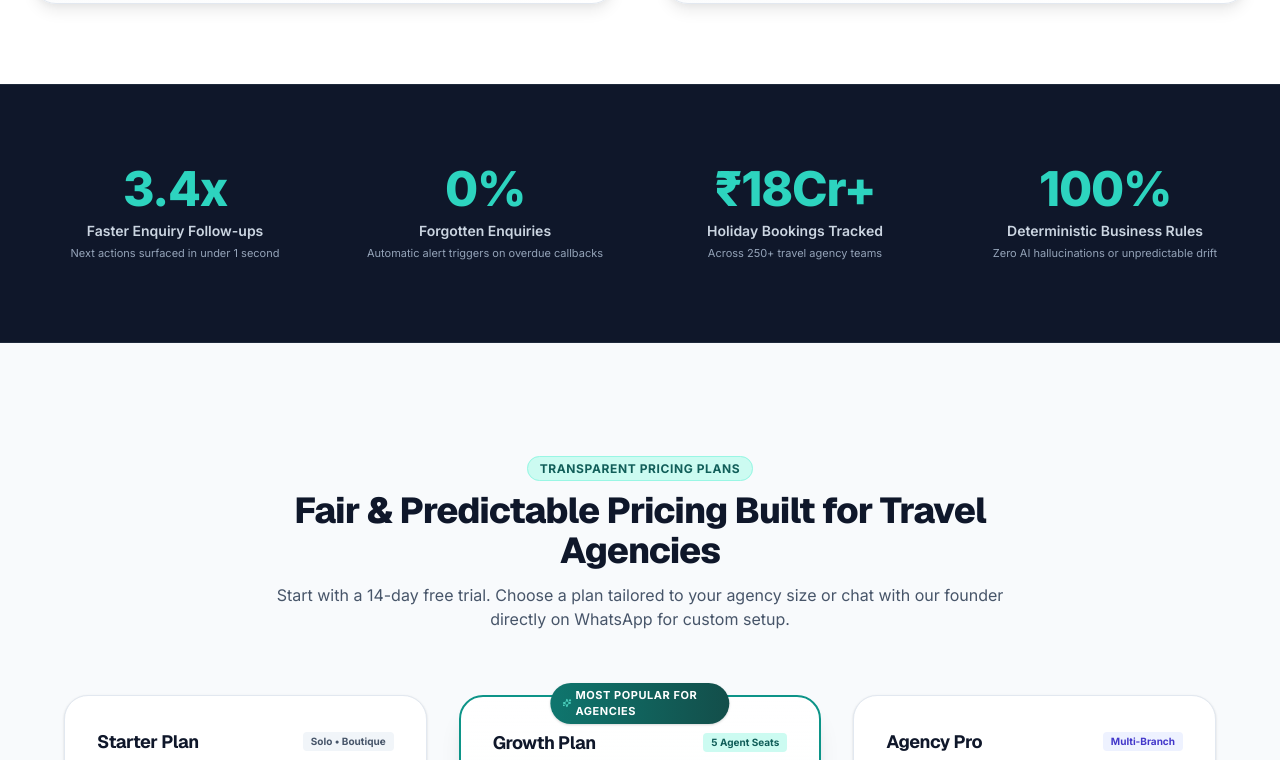
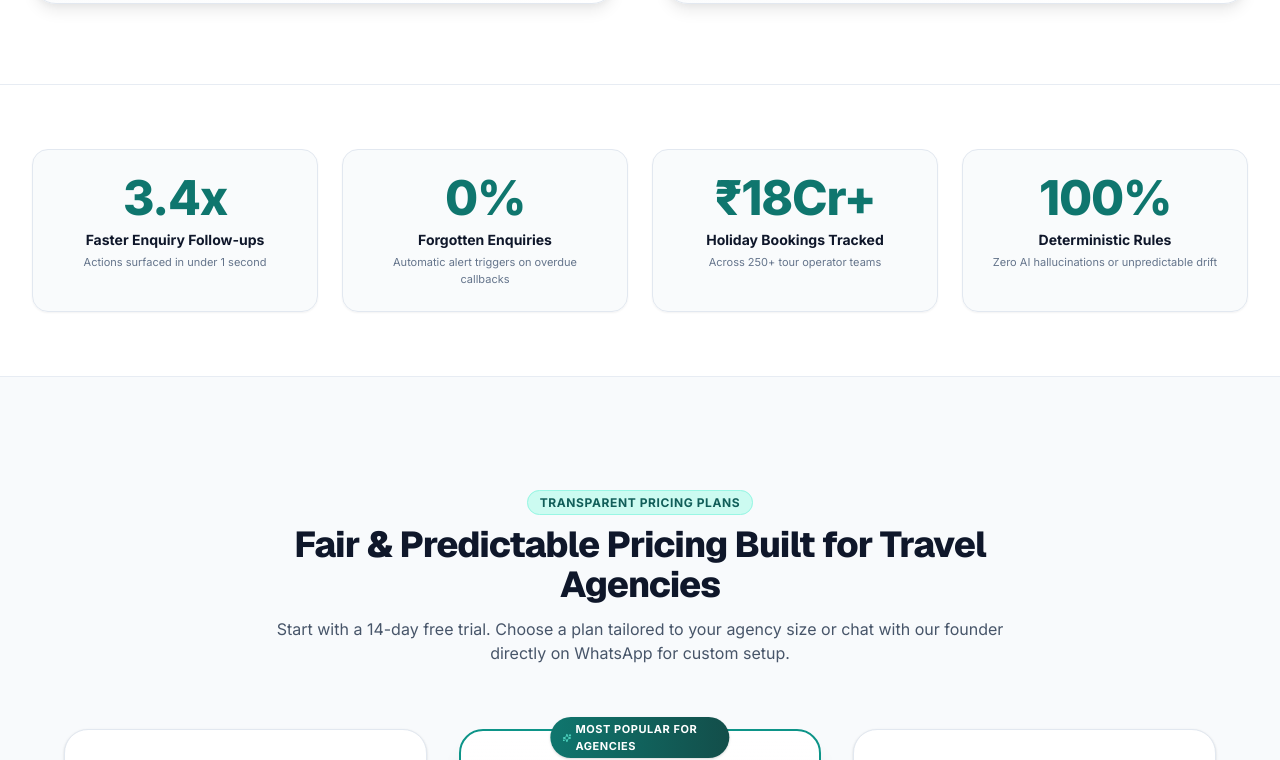
Before and after one commit to moviesmoc/Actilynq, a React (Vite) app in the folder client/: page / in a window 1280 px wide. Shown: the part 2780-3540 px from the top of the page. Built offline with nearby package versions, Linux system fonts and the light colour scheme; no server answers; the HTML template or start-up script is replaced by a standard one.

Commit message:
fix(landing): resolve dark contrast issue on pre-footer and footer with clean light glassmorphism

```diff
--- a/client/src/pages/Landing.jsx
+++ b/client/src/pages/Landing.jsx
@@ -648,39 +648,39 @@ export default function Landing() {
       </section>
 
       {/* 4-COLUMN SOCIAL PROOF METRICS (Frame 9 from reference video) */}
-      <section className="py-16 bg-slate-900 text-white border-y border-slate-800">
+      <section className="py-16 bg-white border-y border-slate-200/80">
         <div className="max-w-7xl mx-auto px-4 sm:px-6 lg:px-8">
-          <div className="grid grid-cols-2 lg:grid-cols-4 gap-6 text-center">
-            <div className="p-4">
-              <p className="text-3xl sm:text-4xl lg:text-5xl font-extrabold text-teal-400 tracking-tight">
+          <div className="grid grid-cols-2 lg:grid-cols-4 gap-4 sm:gap-6">
+            <div className="p-6 rounded-2xl bg-slate-50/80 border border-slate-200 text-center shadow-xs hover:border-teal-300 transition-colors">
+              <p className="text-3xl sm:text-4xl lg:text-5xl font-extrabold text-teal-700 tracking-tight">
                 3.4x
               </p>
-              <p className="text-xs sm:text-sm font-semibold text-slate-300 mt-2">Faster Enquiry Follow-ups</p>
-              <p className="text-[11px] text-slate-400 mt-1">Next actions surfaced in under 1 second</p>
+              <p className="text-xs sm:text-sm font-bold text-slate-900 mt-2">Faster Enquiry Follow-ups</p>
+              <p className="text-[11px] text-slate-500 mt-1">Actions surfaced in under 1 second</p>
             </div>
 
-            <div className="p-4">
-              <p className="text-3xl sm:text-4xl lg:text-5xl font-extrabold text-teal-400 tracking-tight">
+            <div className="p-6 rounded-2xl bg-slate-50/80 border border-slate-200 text-center shadow-xs hover:border-teal-300 transition-colors">
+              <p className="text-3xl sm:text-4xl lg:text-5xl font-extrabold text-teal-700 tracking-tight">
                 0%
               </p>
-              <p className="text-xs sm:text-sm font-semibold text-slate-300 mt-2">Forgotten Enquiries</p>
-              <p className="text-[11px] text-slate-400 mt-1">Automatic alert triggers on overdue callbacks</p>
+              <p className="text-xs sm:text-sm font-bold text-slate-900 mt-2">Forgotten Enquiries</p>
+              <p className="text-[11px] text-slate-500 mt-1">Automatic alert triggers on overdue callbacks</p>
             </div>
 
-            <div className="p-4">
-              <p className="text-3xl sm:text-4xl lg:text-5xl font-extrabold text-teal-400 tracking-tight">
+            <div className="p-6 rounded-2xl bg-slate-50/80 border border-slate-200 text-center shadow-xs hover:border-teal-300 transition-colors">
+              <p className="text-3xl sm:text-4xl lg:text-5xl font-extrabold text-teal-700 tracking-tight">
                 ₹18Cr+
               </p>
-              <p className="text-xs sm:text-sm font-semibold text-slate-300 mt-2">Holiday Bookings Tracked</p>
-              <p className="text-[11px] text-slate-400 mt-1">Across 250+ travel agency teams</p>
+              <p className="text-xs sm:text-sm font-bold text-slate-900 mt-2">Holiday Bookings Tracked</p>
+              <p className="text-[11px] text-slate-500 mt-1">Across 250+ tour operator teams</p>
             </div>
 
-            <div className="p-4">
-              <p className="text-3xl sm:text-4xl lg:text-5xl font-extrabold text-teal-400 tracking-tight">
+            <div className="p-6 rounded-2xl bg-slate-50/80 border border-slate-200 text-center shadow-xs hover:border-teal-300 transition-colors">
+              <p className="text-3xl sm:text-4xl lg:text-5xl font-extrabold text-teal-700 tracking-tight">
                 100%
               </p>
-              <p className="text-xs sm:text-sm font-semibold text-slate-300 mt-2">Deterministic Business Rules</p>
-              <p className="text-[11px] text-slate-400 mt-1">Zero AI hallucinations or unpredictable drift</p>
+              <p className="text-xs sm:text-sm font-bold text-slate-900 mt-2">Deterministic Rules</p>
+              <p className="text-[11px] text-slate-500 mt-1">Zero AI hallucinations or unpredictable drift</p>
             </div>
           </div>
         </div>
@@ -1088,22 +1088,29 @@ export default function Landing() {
         </div>
       </section>
 
-      {/* PRE-FOOTER HIGH-CONVERTING CTA BANNER (Frame 17-18 from reference video) */}
-      <section className="py-16 sm:py-24 bg-gradient-to-br from-slate-950 via-teal-950 to-slate-900 text-white relative overflow-hidden">
-        <div className="absolute inset-0 bg-grid-mesh opacity-10 pointer-events-none" />
-        <div className="max-w-5xl mx-auto px-4 sm:px-6 lg:px-8 text-center relative z-10">
-          <h2 className="text-2xl sm:text-4xl lg:text-5xl font-extrabold tracking-tight">
+      {/* PRE-FOOTER HIGH-CONVERTING CTA BANNER (Clean Light Glassmorphic Style) */}
+      <section className="py-20 bg-gradient-to-b from-slate-50 to-teal-50/50">
+        <div className="max-w-5xl mx-auto px-4 sm:px-6 lg:px-8">
+          <div className="p-8 sm:p-14 rounded-3xl bg-white border border-teal-200/90 shadow-xl shadow-teal-900/5 text-center relative overflow-hidden">
+            <div className="absolute top-0 right-0 w-80 h-80 bg-teal-100/50 rounded-full blur-3xl pointer-events-none -mr-20 -mt-20" />
+            <div className="absolute bottom-0 left-0 w-80 h-80 bg-emerald-100/40 rounded-full blur-3xl pointer-events-none -ml-20 -mb-20" />
+
+            <div className="relative z-10">
+              <span className="text-[11px] font-bold text-teal-800 bg-teal-50 border border-teal-200 px-3 py-1 rounded-full uppercase tracking-wider inline-block mb-3">
+                14-Day Full Access Trial
+              </span>
+              <h2 className="text-2xl sm:text-4xl lg:text-5xl font-extrabold text-slate-900 tracking-tight">
                 Ready to Never Lose Another Travel Booking?
               </h2>
-          <p className="mt-4 text-xs sm:text-base text-slate-300 max-w-2xl mx-auto leading-relaxed">
+              <p className="mt-4 text-xs sm:text-base text-slate-600 max-w-2xl mx-auto leading-relaxed">
                 Start your 14-day free trial today. Join 250+ tour operators who follow up faster, close more itineraries, and grow their agency revenue.
               </p>
 
-          <div className="mt-8 flex flex-col sm:flex-row items-center justify-center gap-3">
+              <div className="mt-8 flex flex-col sm:flex-row items-center justify-center gap-3.5">
                 <button
                   type="button"
                   onClick={() => navigate('/register')}
-              className="w-full sm:w-auto px-8 py-3.5 rounded-full bg-gradient-to-r from-teal-500 to-emerald-500 hover:from-teal-400 hover:to-emerald-400 text-slate-950 font-extrabold text-sm shadow-xl shadow-teal-500/20 hover:scale-[1.02] transition-all flex items-center justify-center gap-2"
+                  className="w-full sm:w-auto px-8 py-3.5 rounded-full bg-gradient-to-r from-teal-700 via-teal-800 to-teal-900 hover:from-teal-800 hover:to-teal-950 text-white font-bold text-sm shadow-lg shadow-teal-900/20 hover:scale-[1.02] transition-all flex items-center justify-center gap-2"
                 >
                   <span>Create Free Agency Workspace</span>
                   <ArrowRight className="w-4 h-4" />
@@ -1112,76 +1119,78 @@ export default function Landing() {
                   href={`${WHATSAPP_LINK_BASE}?text=Hi%2C%20I%20am%20interested%20in%20ActiLynq%20Travel%20CRM.`}
                   target="_blank"
                   rel="noreferrer"
-              className="w-full sm:w-auto px-7 py-3.5 rounded-full bg-white/10 hover:bg-white/15 border border-white/20 text-white font-bold text-sm backdrop-blur-xs transition-all flex items-center justify-center gap-2"
+                  className="w-full sm:w-auto px-7 py-3.5 rounded-full bg-white hover:bg-emerald-50 border border-emerald-300 text-emerald-800 font-bold text-sm shadow-xs transition-all flex items-center justify-center gap-2"
                 >
-              <WhatsAppIcon className="w-4 h-4 text-emerald-400" />
+                  <WhatsAppIcon className="w-4 h-4 text-emerald-600" />
                   <span>WhatsApp Founder (+91 7359510771)</span>
                 </a>
               </div>
             </div>
+          </div>
+        </div>
       </section>
 
-      {/* 4-COLUMN FOOTER (Frame 18 from reference video) */}
-      <footer className="bg-slate-950 text-slate-400 py-14 border-t border-slate-900 text-xs">
+      {/* 4-COLUMN FOOTER (Clean Crisp White Style matching Reference Video) */}
+      <footer className="bg-white text-slate-600 py-14 border-t border-slate-200 text-xs">
         <div className="max-w-7xl mx-auto px-4 sm:px-6 lg:px-8">
-          <div className="grid grid-cols-2 md:grid-cols-5 gap-8 pb-12 border-b border-slate-800/80">
+          <div className="grid grid-cols-2 md:grid-cols-5 gap-8 pb-12 border-b border-slate-200">
             {/* Col 1: Brand & Tagline */}
             <div className="col-span-2 space-y-3">
               <div className="flex items-center gap-2.5">
-                <div className="w-8 h-8 rounded-lg bg-teal-800 text-white flex items-center justify-center">
+                <div className="w-8 h-8 rounded-xl bg-teal-800 text-white flex items-center justify-center shadow-xs">
                   <Compass className="w-4 h-4 text-teal-300" />
                 </div>
-                <span className="text-lg font-bold text-white tracking-tight">ActiLynq</span>
+                <span className="text-lg font-bold text-slate-900 tracking-tight">Acti<span className="text-teal-700">Lynq</span></span>
               </div>
-              <p className="text-slate-400 max-w-sm text-xs leading-relaxed">
+              <p className="text-slate-500 max-w-sm text-xs leading-relaxed">
                 The high-performance sales action platform and Next-Action Co-pilot built specifically for modern travel agencies and holiday tour operators.
               </p>
-              <div className="pt-2 text-slate-400">
-                <p className="font-semibold text-slate-200">Sponsor / Direct Support:</p>
-                <p className="font-mono text-teal-400">{SPONSOR_PHONE}</p>
+              <div className="pt-2 text-slate-600">
+                <p className="font-semibold text-slate-900">Sponsor / Direct Support Hotline:</p>
+                <p className="font-mono text-teal-700 font-bold mt-0.5">{SPONSOR_PHONE}</p>
               </div>
             </div>
 
             {/* Col 2: Product */}
             <div className="space-y-2.5">
-              <p className="font-bold text-white uppercase tracking-wider text-[11px]">Product</p>
-              <ul className="space-y-1.5">
-                <li><a href="#pipeline" className="hover:text-teal-400 transition-colors">Sales Pipeline</a></li>
-                <li><a href="#engine" className="hover:text-teal-400 transition-colors">Next-Action Engine</a></li>
-                <li><a href="#pricing" className="hover:text-teal-400 transition-colors">Pricing Plans</a></li>
-                <li><a href="#features" className="hover:text-teal-400 transition-colors">Team Access</a></li>
+              <p className="font-bold text-slate-900 uppercase tracking-wider text-[11px]">Product</p>
+              <ul className="space-y-1.5 text-slate-500">
+                <li><a href="#pipeline" className="hover:text-teal-700 transition-colors">Sales Pipeline</a></li>
+                <li><a href="#engine" className="hover:text-teal-700 transition-colors">Next-Action Engine</a></li>
+                <li><a href="#pricing" className="hover:text-teal-700 transition-colors">Pricing Plans</a></li>
+                <li><a href="#features" className="hover:text-teal-700 transition-colors">Team Access</a></li>
               </ul>
             </div>
 
             {/* Col 3: Integrations */}
             <div className="space-y-2.5">
-              <p className="font-bold text-white uppercase tracking-wider text-[11px]">Integrations</p>
-              <ul className="space-y-1.5">
-                <li><a href="#engine" className="hover:text-teal-400 transition-colors">WhatsApp Business</a></li>
-                <li><a href="#features" className="hover:text-teal-400 transition-colors">Google OAuth</a></li>
-                <li><a href="#features" className="hover:text-teal-400 transition-colors">Gmail SMTP</a></li>
-                <li><a href="#features" className="hover:text-teal-400 transition-colors">Calendar Callbacks</a></li>
+              <p className="font-bold text-slate-900 uppercase tracking-wider text-[11px]">Integrations</p>
+              <ul className="space-y-1.5 text-slate-500">
+                <li><a href="#engine" className="hover:text-teal-700 transition-colors">WhatsApp Business</a></li>
+                <li><a href="#features" className="hover:text-teal-700 transition-colors">Google OAuth</a></li>
+                <li><a href="#features" className="hover:text-teal-700 transition-colors">Gmail SMTP</a></li>
+                <li><a href="#features" className="hover:text-teal-700 transition-colors">Calendar Callbacks</a></li>
               </ul>
             </div>
 
             {/* Col 4: Account & Auth */}
             <div className="space-y-2.5">
-              <p className="font-bold text-white uppercase tracking-wider text-[11px]">Account</p>
-              <ul className="space-y-1.5">
-                <li><Link to="/login" className="hover:text-teal-400 transition-colors">Sign In</Link></li>
-                <li><Link to="/register" className="hover:text-teal-400 transition-colors">Start Free Trial</Link></li>
-                <li><Link to="/forgot-password" className="hover:text-teal-400 transition-colors">Reset Password</Link></li>
-                <li><a href={`${WHATSAPP_LINK_BASE}?text=Hi%20Nilesh%2C%20need%20help%20with%20ActiLynq.`} target="_blank" rel="noreferrer" className="hover:text-teal-400 transition-colors">WhatsApp Help</a></li>
+              <p className="font-bold text-slate-900 uppercase tracking-wider text-[11px]">Account</p>
+              <ul className="space-y-1.5 text-slate-500">
+                <li><Link to="/login" className="hover:text-teal-700 transition-colors">Sign In</Link></li>
+                <li><Link to="/register" className="hover:text-teal-700 transition-colors">Start Free Trial</Link></li>
+                <li><Link to="/forgot-password" className="hover:text-teal-700 transition-colors">Reset Password</Link></li>
+                <li><a href={`${WHATSAPP_LINK_BASE}?text=Hi%20Nilesh%2C%20need%20help%20with%20ActiLynq.`} target="_blank" rel="noreferrer" className="hover:text-teal-700 transition-colors">WhatsApp Help</a></li>
               </ul>
             </div>
           </div>
 
-          <div className="pt-8 flex flex-col sm:flex-row items-center justify-between gap-4 text-slate-400 text-[11px]">
+          <div className="pt-8 flex flex-col sm:flex-row items-center justify-between gap-4 text-slate-500 text-[11px]">
             <p>&copy; {new Date().getFullYear()} ActiLynq Travel CRM. All rights reserved.</p>
             <div className="flex items-center gap-6">
-              <span>Privacy Policy</span>
-              <span>Terms of Service</span>
-              <span>Security</span>
+              <span className="hover:text-slate-800 cursor-pointer">Privacy Policy</span>
+              <span className="hover:text-slate-800 cursor-pointer">Terms of Service</span>
+              <span className="hover:text-slate-800 cursor-pointer">Security Overview</span>
             </div>
           </div>
         </div>
```
Lines whose indentation alone changed are shown as unchanged.
